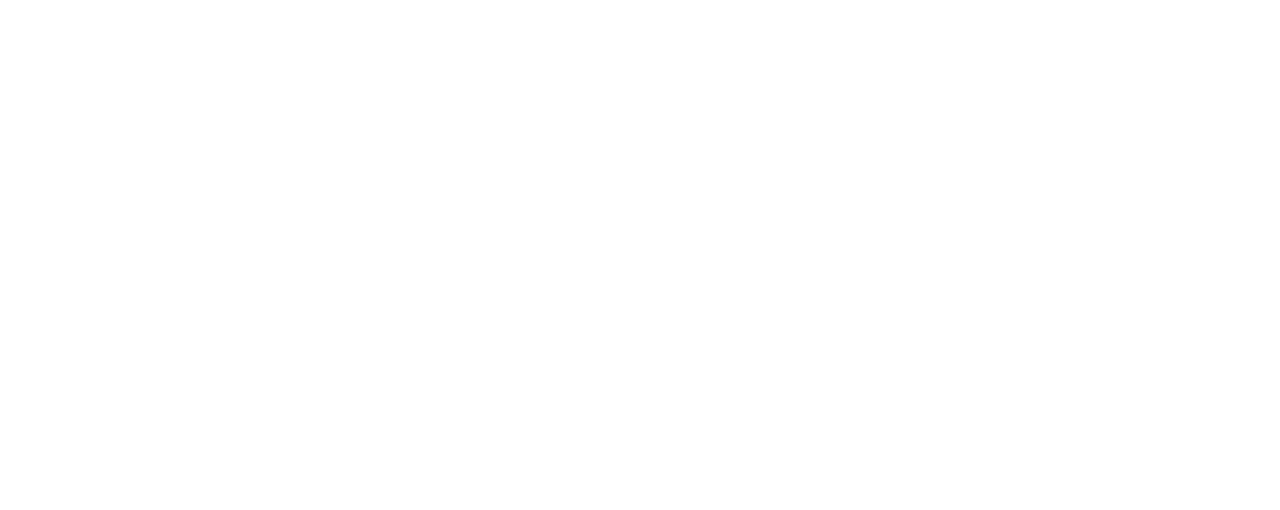
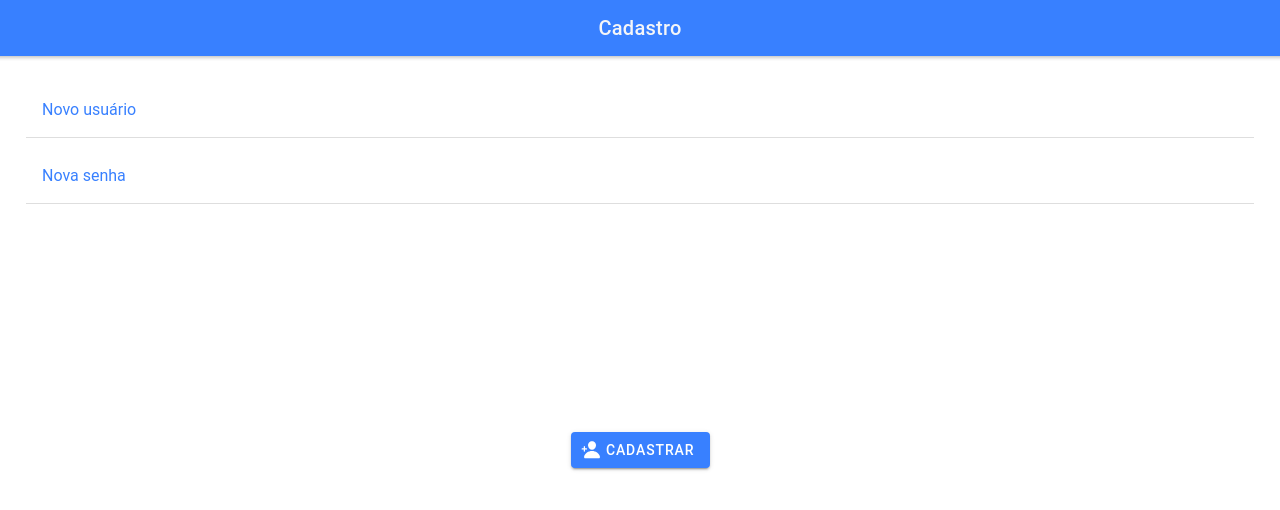
Before and after one commit to DcExt-Pi-Projeto-MMM/frontend-MMM-mobile, a React (Create React App) app: page /cadastro in a window 1280 px wide. Shown: the top 510 px of the page. Built offline with nearby package versions, Linux system fonts and the light colour scheme.

Commit message:
added several pages and changes, alongside with routing configuration

```diff
--- a/src/App.tsx
+++ b/src/App.tsx
@@ -21,6 +21,8 @@
 
 /* Theme variables */
 import './theme/variables.css';
+import initmenu from './pages/initmenu';
+import avisoCadastro from './pages/avisoCadastro';
 
 setupIonicReact();
 
@@ -31,6 +33,8 @@
         <Route exact path="/home">
           <Home />
         </Route>
+        <Route path="/cadastro" component={initmenu} exact />
+        <Route path="/cadastrar" component={avisoCadastro} exact />
         <Route exact path="/">
           <Redirect to="/home" />
         </Route>
--- a/src/pages/Home.tsx
+++ b/src/pages/Home.tsx
@@ -32,11 +32,11 @@
         </IonGrid>
       </IonContent>
       <IonGrid>
-        <IonButton fill="solid" color={"primary"} size="default">Cadastrar
+        <IonButton routerLink="/cadastro" fill="solid" color={"primary"} size="default">Cadastro
           <IonIcon slot='start' icon={personAdd}></IonIcon>
         </IonButton>
-        <IonButton size='default'> Login
-          <IonIcon slot='end' icon={enter}></IonIcon>
+        <IonButton routerLink="/login" fill='solid' size='default'color={"primary"}> Login
+          <IonIcon slot='' icon={enter}></IonIcon>
         </IonButton>
       </IonGrid>
     </IonPage>
--- /dev/null
+++ b/src/pages/avisoCadastro.tsx
@@ -0,0 +1,21 @@
+import { IonCol, IonContent, IonGrid, IonHeader, IonInput, IonItem, IonPage, IonRow, IonTitle, IonToolbar, IonLabel, IonIcon, IonButton } from '@ionic/react';
+import ExploreContainer from '../components/ExploreContainer';
+import { star, airplane, enter, personAdd } from 'ionicons/icons';
+import './avisoCadastro.css';
+
+const avisoCadastro: React.FC = () => {
+    return(
+        <IonPage>
+            <IonContent>
+                <IonHeader>
+                    <IonToolbar color={'primary'}>
+                        <IonTitle class='ion-text-center' color={'light'}>
+                            Muda Meu Mundo
+                        </IonTitle>
+                    </IonToolbar>
+                </IonHeader>
+            </IonContent>
+        </IonPage>
+    )
+}
+export default avisoCadastro;
--- a/src/pages/initmenu.tsx
+++ b/src/pages/initmenu.tsx
@@ -1,4 +1,44 @@
-import { IonCol, IonContent, IonGrid, IonHeader, IonInput, IonItem, IonPage, IonRow, IonTitle, IonToolbar, IonLabel, IonIcon, IonButton } from '@ionic/react';
+import { IonCol, IonContent, IonGrid, IonHeader, IonInput, IonItem, IonPage, IonRow, IonTitle, IonToolbar, IonLabel, IonIcon, IonButton, useIonAlert } from '@ionic/react';
 import ExploreContainer from '../components/ExploreContainer';
 import { star, airplane, enter, personAdd } from 'ionicons/icons';
-import './Home.css';
+import './initmenu.css';
+
+const initmenu: React.FC = () => {
+    return(
+        <IonPage>
+            <IonHeader>
+                <IonToolbar color={'primary'}>
+                    <IonTitle class='ion-text-center' color={'light'}>Cadastro
+                    </IonTitle>
+                </IonToolbar>
+            </IonHeader>
+            <IonContent fullscreen className='ion-padding'>
+                <IonGrid>
+                    <IonRow>
+                        <IonCol>
+                            <IonItem>
+                                <IonLabel position='floating' color={'primary'}>Novo usuário</IonLabel>
+                                <IonInput></IonInput>
+                            </IonItem>
+                        </IonCol>
+                    </IonRow>
+                    <IonRow>
+                        <IonCol>
+                            <IonItem>
+                                <IonLabel position="floating" color={"primary"}>Nova senha</IonLabel>
+                                <IonInput></IonInput>
+                            </IonItem>
+                        </IonCol>
+                    </IonRow>
+                </IonGrid>
+            </IonContent>
+            <IonGrid>
+                <IonButton routerLink='/cadastrar' size='default'>Cadastrar
+                    <IonIcon slot='start' icon={personAdd}></IonIcon>
+                </IonButton>
+            </IonGrid>
+        </IonPage>
+    )
+}
+
+export default initmenu;
```
Also changed, not shown: src/pages/avisoCadastro.css (added).
